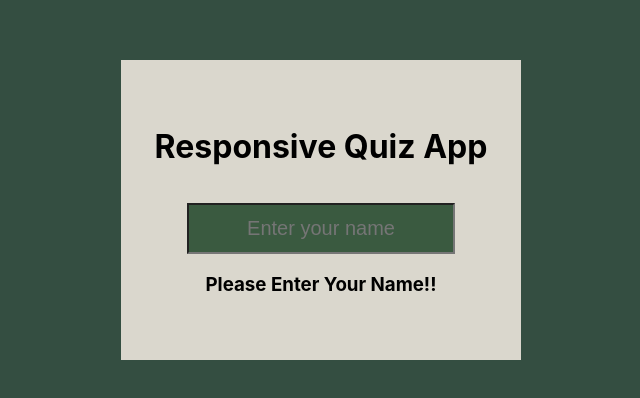
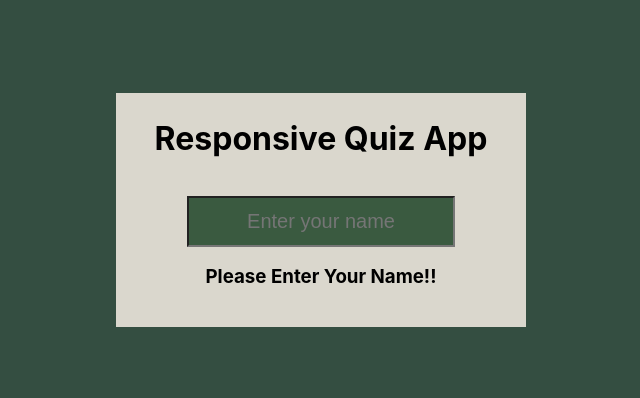
Before and after one commit to kshirsagarrushi/reactjs_quizz, a React (Create React App) app: page / in a window 1280 px wide. Shown: the part 190-588 px from the top of the page, without its empty margins (319-959 px from the left). Built offline with nearby package versions, Linux system fonts and the light colour scheme.

Commit message:
UI updated

```diff
--- a/src/App.css
+++ b/src/App.css
@@ -6,14 +6,16 @@
   justify-content: center;
 
 }
-.start{
+.start ,.final-result{
   background-color:#dad7cd;
   display: flex;
   flex-direction: column;
   justify-content: center;
   align-items: center;
   width:400px;
-  height:300px;
+  height:auto;
+  padding:5px 5px 20px 5px;
+  text-align: center;
 }
 .start-button,.replay-button{
   margin-top:20px;
@@ -62,6 +64,3 @@ li{
   color:#ffff;
   font-size:18px;
 }
-/* .final-result{
-
-} */
--- a/src/components/FinalResult.js
+++ b/src/components/FinalResult.js
@@ -1,13 +1,18 @@
 import React from 'react'
+import { useLocation, useNavigate} from 'react-router-dom';
+import questions from '../Questions'
 
-function FinalResult({score,question}) {
+function FinalResult() {
+
+  const location=useLocation();
+  const navigate=useNavigate();
     const getPopupTextAndLink = () => {
-        if (score === 5) {
+        if (location.state.score === 5) {
           return {
             text: 'Well done!',
             link: 'Click on this link to get the best offer from Upcloud Technology',
           };
-        } else if (score > 3 && score < 5) {
+        } else if (location.state.score > 3 && location.state.score < 5) {
           return {
             text: 'Very good!',
             link: 'Click on this link to get the best offer from Upcloud Technology',
@@ -20,14 +25,19 @@ function FinalResult({score,question}) {
         }
     };
     const{text,link}=getPopupTextAndLink();
+
+    function goToMain(){
+      navigate('/main');
+    }
+
   return (
     <div className="final-result">
-      <h2>Score: {(score / question.length) * 100}%</h2>
+      <h2>Score: {(location.state.score / questions.length) * 100}%</h2>
       <h3>{text}</h3>
       {link?
         <h3>{link}</h3>
         :
-        <button className="replay-button" >Replay</button>
+        <button className="replay-button" onClick={goToMain} >Replay</button>
       }
     </div>
 
```
